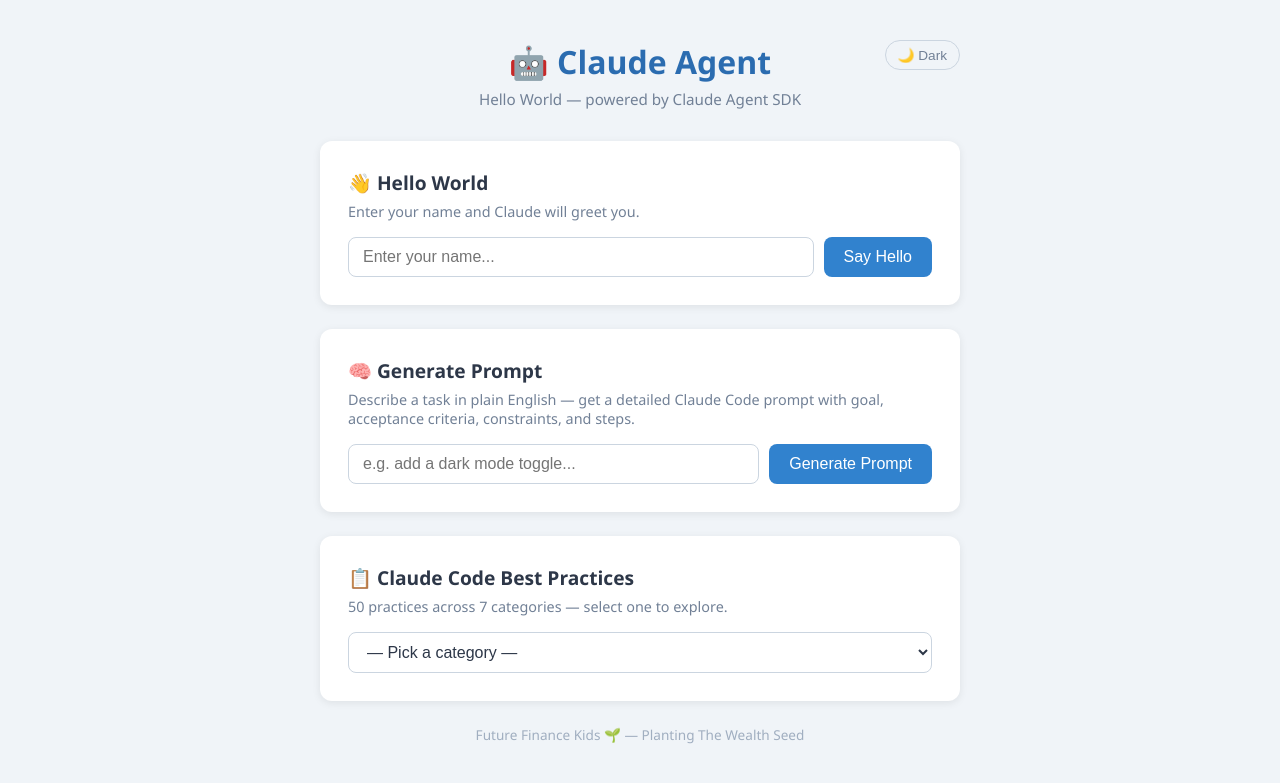
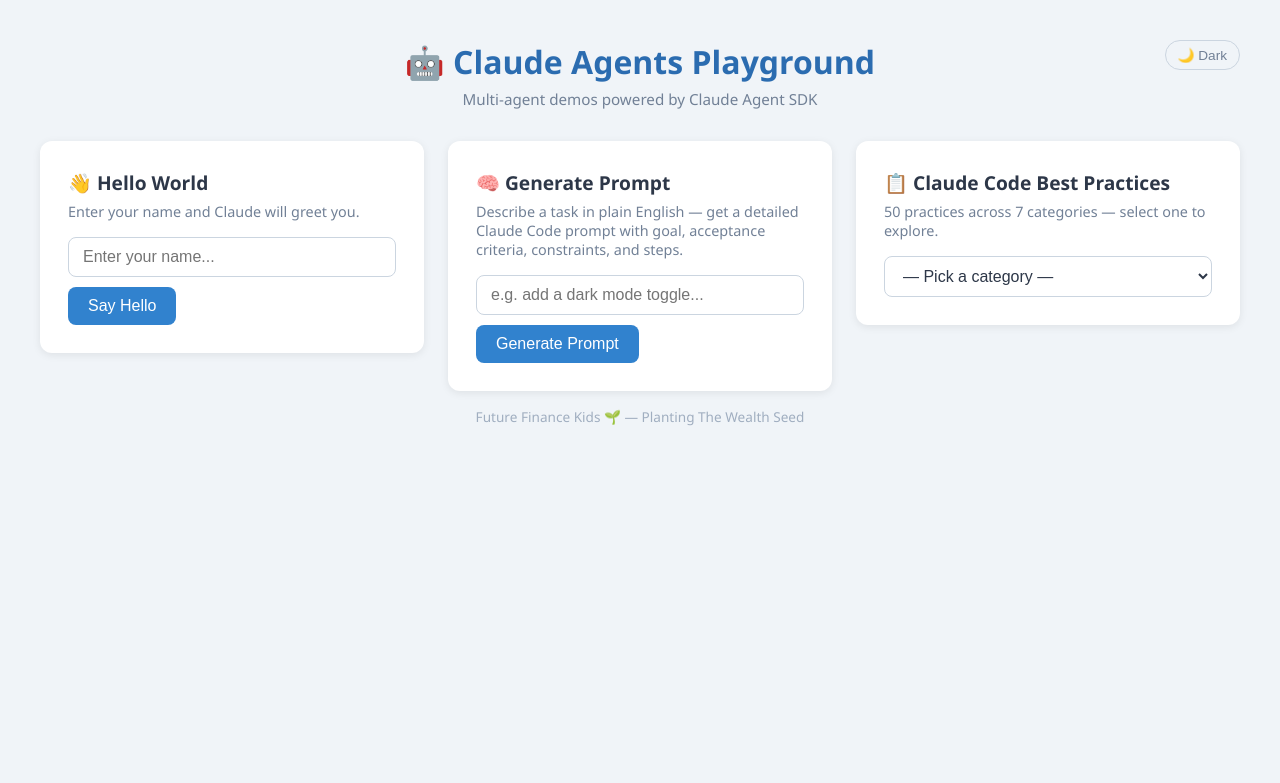
Before and after one commit to badugusekhar/hello-world-agent, a Flask app: page / in a window 1280 px wide. Shown: the top 783 px of the page. Run offline with Flask 3, Linux system fonts and the light colour scheme.

Commit message:
Rename project to Claude Agents Playground
Replace all user-facing Hello World Agent strings with
Claude Agents Playground across UI, config, docs, and tests.
Directory names and git remote URLs are unchanged.

Co-Authored-By: Claude Sonnet 4.6 <noreply@anthropic.com>

```diff
--- a/web/app.py
+++ b/web/app.py
@@ -185,7 +185,7 @@ Rules:
 
 if __name__ == "__main__":
     print("=" * 50)
-    print("  Hello World Agent — Starting Server")
+    print("  Claude Agents Playground — Starting Server")
     print("  Open your browser at: http://localhost:5000")
     print("=" * 50)
     app.run(debug=True, port=5000)
--- a/web/static/style.css
+++ b/web/static/style.css
@@ -1,5 +1,5 @@
 /* ============================================
-   style.css — Hello World Agent UI
+   style.css — Claude Agents Playground UI
    ============================================ */
 
 /* ── CSS Variables (light theme defaults) ── */
@@ -54,8 +54,16 @@ body {
 }
 
 .container {
-  max-width: 640px;
+  max-width: 1200px;
   margin: 0 auto;
+}
+
+/* ── Cards grid — horizontal on wide viewports ── */
+.cards-grid {
+  display: grid;
+  grid-template-columns: repeat(auto-fit, minmax(280px, 1fr));
+  gap: 24px;
+  align-items: start;
 }
 
 /* ── Header ── */
@@ -103,7 +111,6 @@ body {
   background: var(--card-bg);
   border-radius: 12px;
   padding: 28px;
-  margin-bottom: 24px;
   box-shadow: 0 2px 8px var(--shadow);
   transition: background 0.2s, box-shadow 0.2s;
 }
--- a/web/templates/index.html
+++ b/web/templates/index.html
@@ -3,7 +3,7 @@
 <head>
   <meta charset="UTF-8" />
   <meta name="viewport" content="width=device-width, initial-scale=1.0"/>
-  <title>Hello World Agent</title>
+  <title>Claude Agents Playground</title>
   <link rel="stylesheet" href="{{ url_for('static', filename='style.css') }}" />
   <script>
     (function() {
@@ -19,10 +19,15 @@
 
     <!-- Header -->
     <div class="header">
-      <h1>🤖 Claude Agent</h1>
-      <p class="subtitle">Hello World — powered by Claude Agent SDK</p>
+      <h1>🤖 Claude Agents Playground</h1>
+      <p class="subtitle">Multi-agent demos powered by Claude Agent SDK</p>
       <button class="theme-toggle" onclick="toggleTheme()" id="theme-btn">🌙 Dark</button>
     </div>
+
+    <!-- ──────────────────────────────────── -->
+    <!-- CARDS GRID                          -->
+    <!-- ──────────────────────────────────── -->
+    <div class="cards-grid">
 
     <!-- ──────────────────────────────────── -->
     <!-- FEATURE 1: Hello World              -->
@@ -96,6 +101,8 @@
       </div>
       <div id="bp-list" class="bp-list" style="display:none;"></div>
     </div>
+
+    </div><!-- /cards-grid -->
 
     <!-- ──────────────────────────────────── -->
     <!-- ADD FUTURE FEATURES BELOW AS CARDS  -->
```
Also changed, not shown: tests/test_hello_world.py (+1 -1 lines), .claude/launch.json, README.md.
